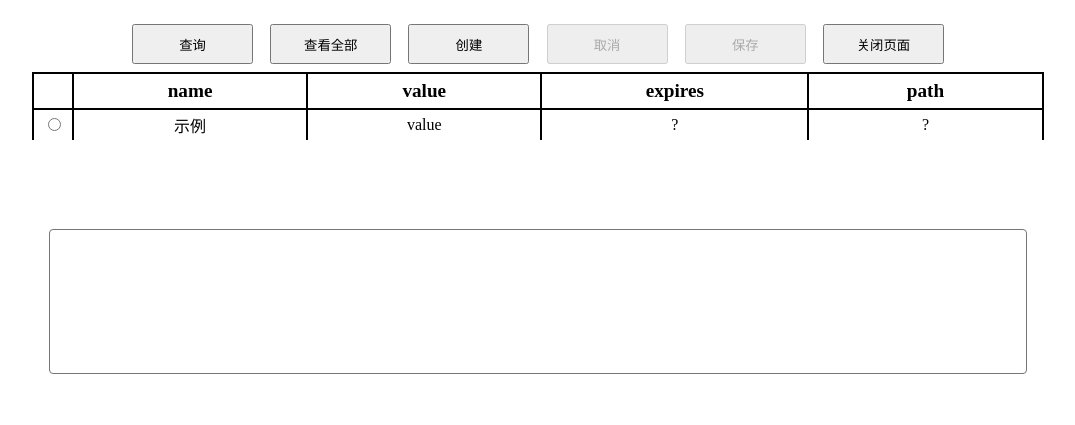
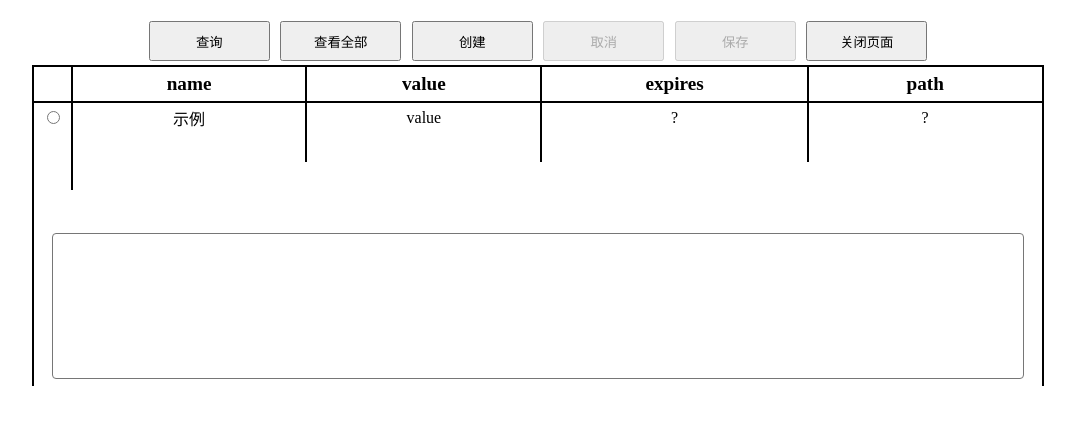
Before and after one commit to MinMax-imum/WebsiteTest, a plain HTML site: page WebsiteSource/sys/tools/cookieTest/cookieTest.html in a window 1280 px wide. Shown: the part 119-544 px from the top of the page, without its empty margins (102-1177 px from the left). Drawn offline with Linux system fonts and the light colour scheme.

Commit message:
Update cookieTestStyle.css

```diff
--- a/WebsiteSource/sys/tools/cookieTest/cookieTestStyle.css
+++ b/WebsiteSource/sys/tools/cookieTest/cookieTestStyle.css
@@ -13,14 +13,14 @@ table{
 .button{
     width: 12%;
     height: 3em;
-    margin: 0.5em
+    margin: 0.25em
 }
 th{
     border: solid 2px black;
     font-size: 1.2em;
     padding: 0.3em;
 }
-tbody td{
+tbody td, tfoot td{
     border-left: solid 2px black;
     border-right: solid 2px black;
     padding: 0.2em;
```
